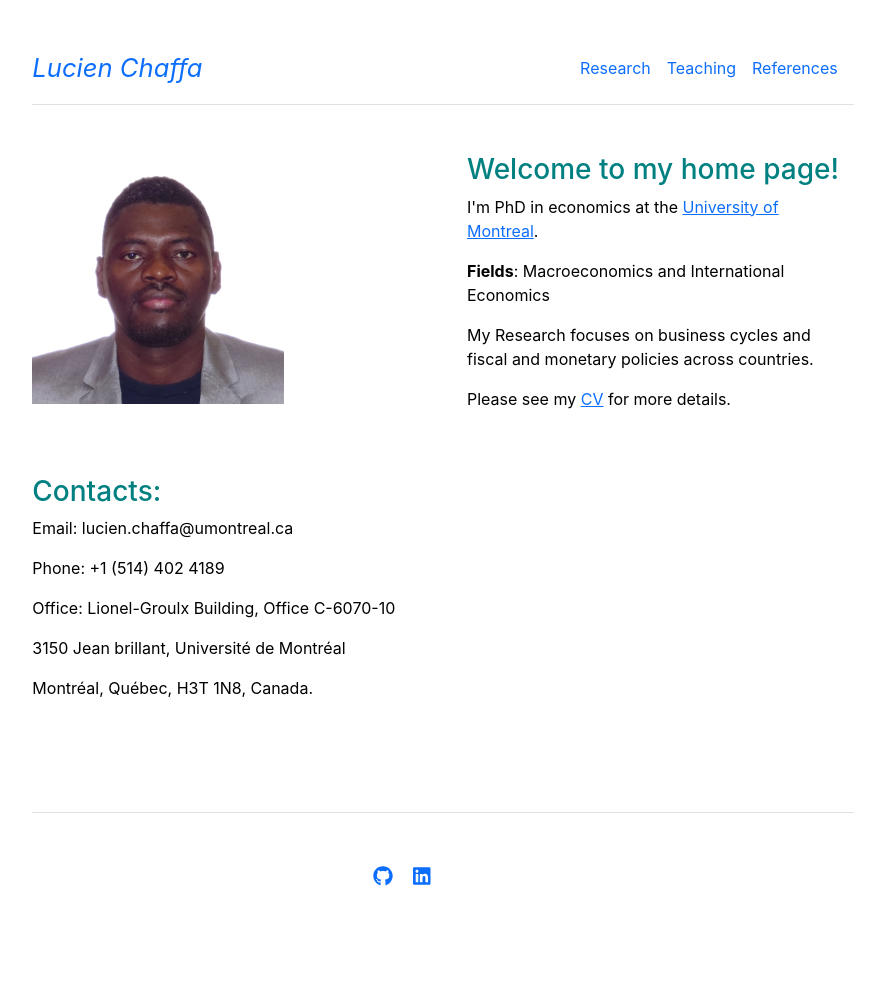
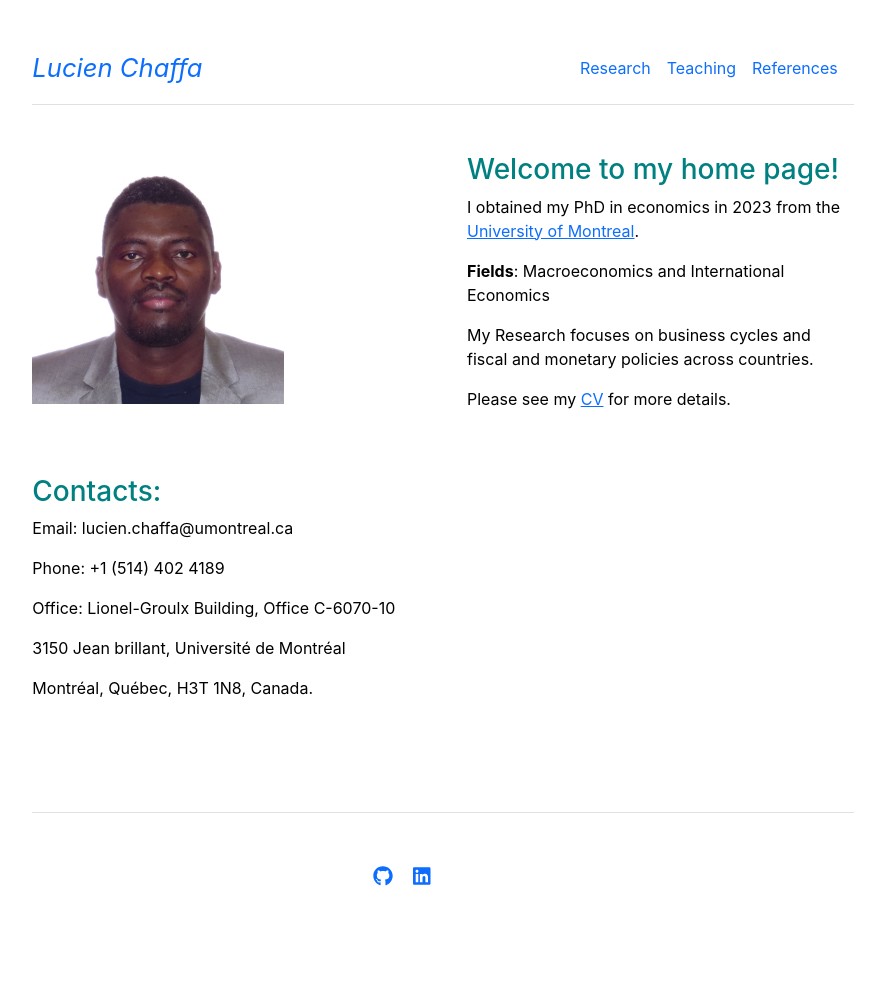
Before and after one commit to lucienchaffa/lucienchaffa.github.io, a Jekyll site: the page built from index.md, in a window 1280 px wide. Shown: the whole page, without its empty margins (197-1068 px from the left). Built offline with Jekyll 4.4.1, drawn with Linux system fonts in a browser that asks for light colours.

Commit message:
Update home.html

```diff
--- a/_layouts/home.html
+++ b/_layouts/home.html
@@ -22,7 +22,7 @@ layout: default
   </div>
   <div class="col-md-6">
     <h3 style="color:Teal"> Welcome to my home page!</h3>
-    <p> I'm PhD in economics at the <a href="https://sceco.umontreal.ca/english/home/">University of Montreal</a>.  </p>
+    <p> I obtained my PhD in economics in 2023 from the <a href="https://sceco.umontreal.ca/english/home/">University of Montreal</a>.  </p>
      <p> <b>Fields</b>: Macroeconomics and International Economics</p>
        <p> My Research focuses on business cycles and fiscal and monetary policies across countries.</p>
          <p> Please see my <a href= " /assets/CV_Chaffa.pdf">CV</a> for more details.</p>
```
